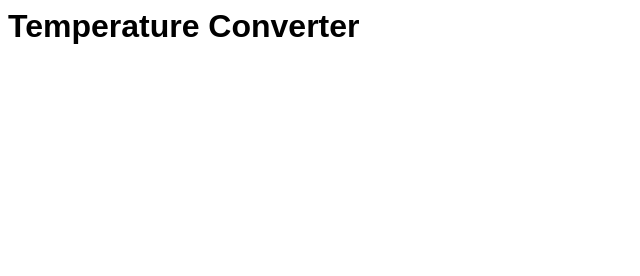
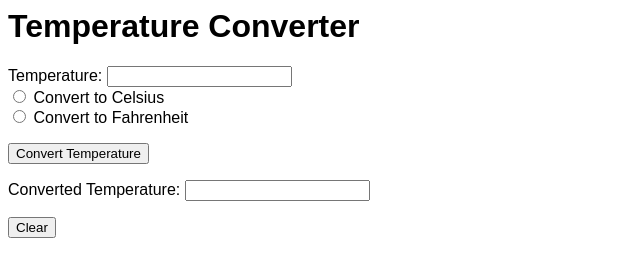
Before and after one commit to mjleavell/js-practice, a plain HTML site: page index.html in a window 1280 px wide. Shown: the whole page, without its empty margins (0-640 px from the left). Drawn offline with Linux system fonts and the light colour scheme.

Commit message:
added buttons, text inputs, and conversion functions

```diff
--- a/index.html
+++ b/index.html
@@ -8,6 +8,38 @@
 </head>
 <body>
     <h1>Temperature Converter</h1>
+    <label for="temp">Temperature:</label>
+    <input type="text" name="temp" id="tempText">
+
+    <!-- RADIO BUTTONS FOR RADIO BUTTONS -->
+    <div>
+        <input type="radio" id="celsius" name="convert">
+        <label for="celsius">Convert to Celsius</label>
+    </div>
+    <div>
+        <input type="radio" id="fahrenheit"name="convert">
+        <label for="fahrenheit">Convert to Fahrenheit</label>
+    </div>
+
+    <!-- CONVERT TEMP BUTTON -->
+    <p>
+        <button name="submit" type="submit" id="convertButton" value="convert">Convert Temperature</button>
+    </p>
+
+    <!-- CONVERTED TEMP TEXT INPUT -->
+    <div>
+        <label for="tempConvert">Converted Temperature:</label>
+        <input type="text" id="tempConvertButton" name="tempConvert">
+    </div>
+
+    <!-- CLEAR TEXT BUTTON -->
+    <p>
+        <button name="submit" type="submit" id="clearButton" value="convert">Clear</button>
+    </p>
+
+
+
+
 
     <script src="main.js"></script>
 </body>
--- a/main.js
+++ b/main.js
@@ -0,0 +1,23 @@
+const toCelsius = (fahrenheit) => {
+    return (fahrenheit - 32) / 1.8;
+}
+
+const toFahrenheit = (celsius) => {
+    return celsius * 1.8 + 32;
+}
+
+console.log(toCelsius(87));
+console.log(toFahrenheit(25));
+
+
+// Get a reference to the button element in the DOM
+//var button = document.getElementById("converter");
+
+// This function should determine which conversion should
+// happen based on which radio button is selected.
+//function determineConverter (clickEvent) {
+//  console.log("event", clickEvent);
+//}
+
+// Assign a function to be executed when the button is clicked
+//button.addEventListener("click", determineConverter);
```
